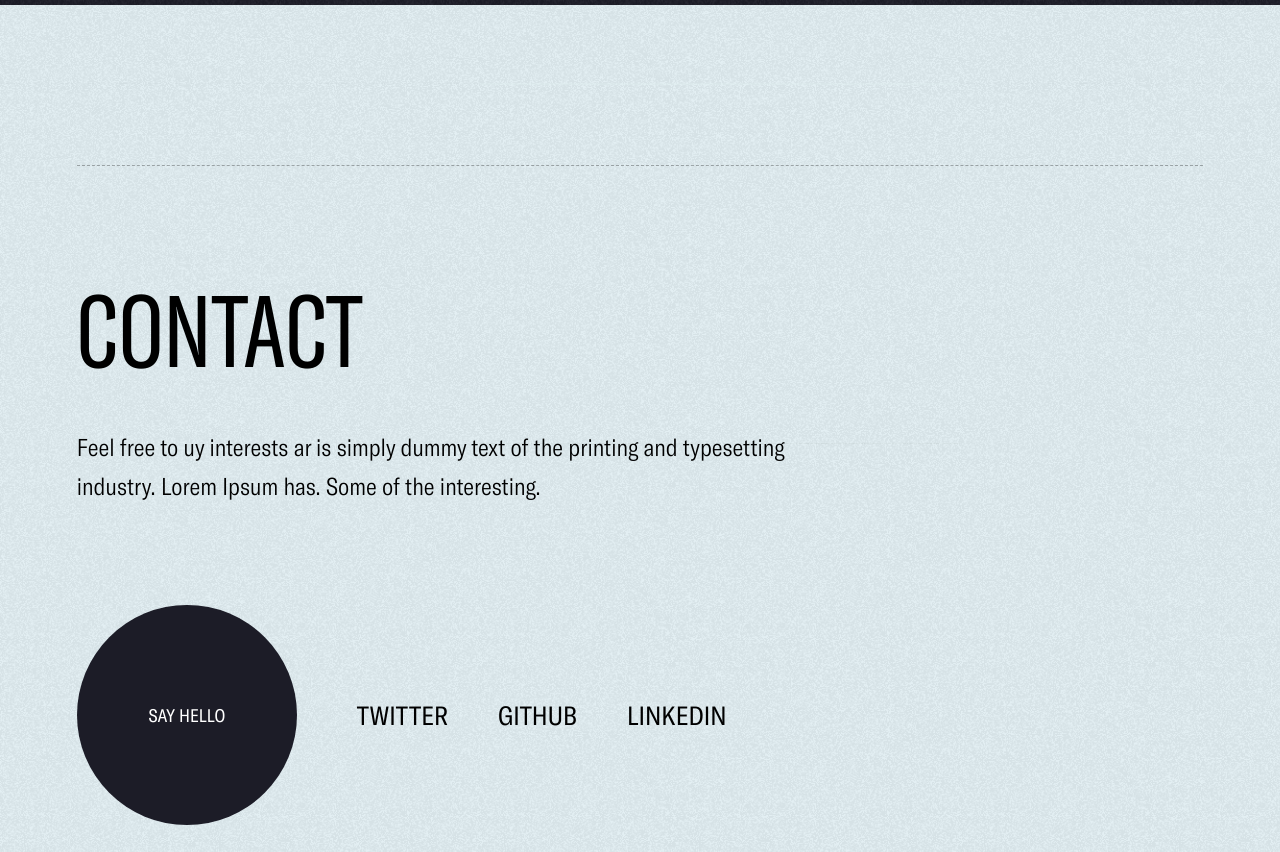
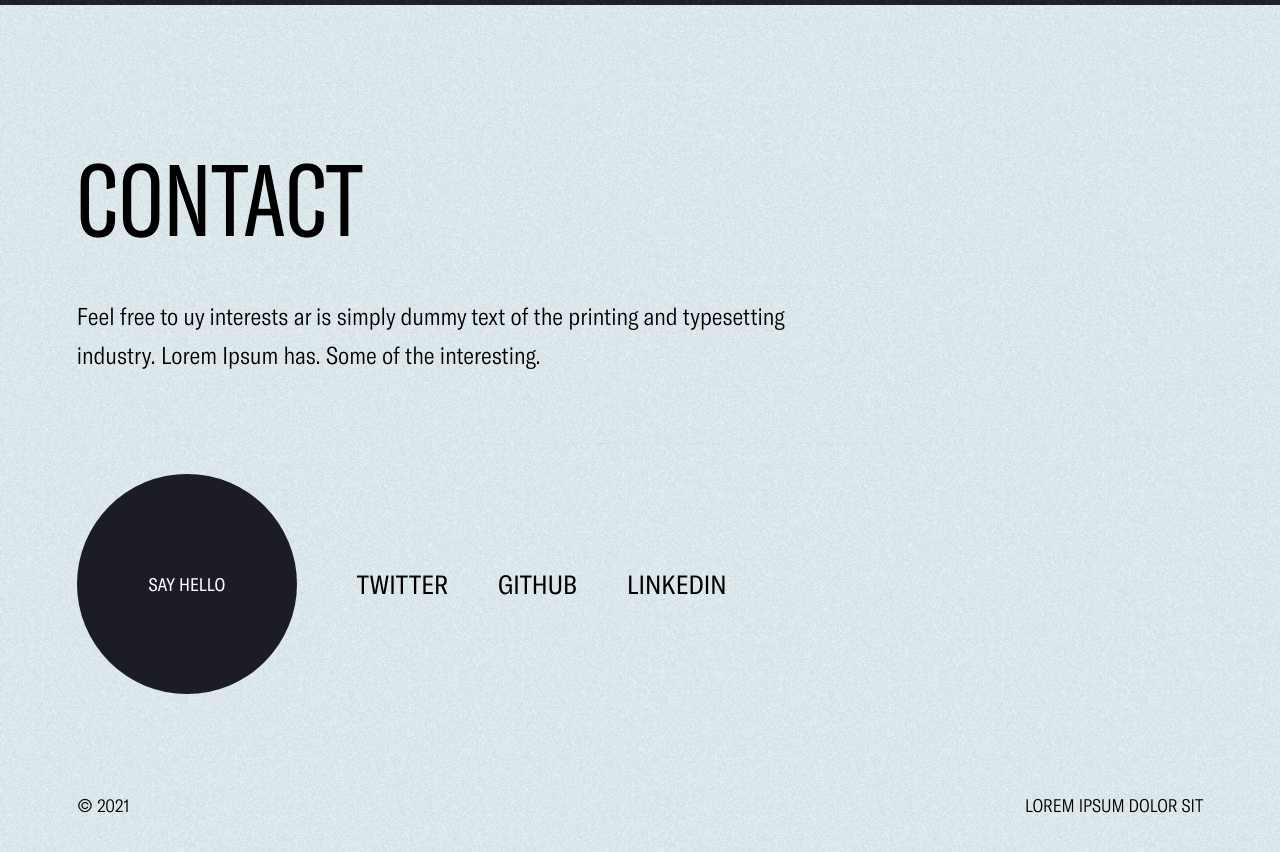
Before and after one commit to muyixs/muyiwa-website, a Nuxt app: page / in a window 1280 px wide. Shown: the part 2973-3825 px from the top of the page. Built offline with nearby package versions, Linux system fonts and the light colour scheme.

Commit message:
refactor footer style

```diff
--- a/assets/scss/utils/typography.scss
+++ b/assets/scss/utils/typography.scss
@@ -16,7 +16,7 @@ h3,
 	}
 
 	@include screen('small') {
-		font-size: 5.5rem;
+		font-size: 5.2rem;
 	}
 }
 
--- a/components/BaseFooter.vue
+++ b/components/BaseFooter.vue
@@ -28,13 +28,10 @@ export default {
 
 <style lang="scss" scoped>
 .c-footer {
-  margin: 160px 0 20px;
-  padding-top: 100px;
-  border-top: 1px dashed rgba(0, 0, 0, 0.3);
+  margin: 130px 0 20px;
 
   @include screen('small') {
-    margin-top: 90px;
-    padding-top: 60px;
+    margin-top: 80px;
   }
 
   &__subtext {
--- a/pages/blog/_article.vue
+++ b/pages/blog/_article.vue
@@ -127,7 +127,12 @@ export default {
 
 <style lang="scss" scoped>
 .c-article {
-  padding-top: 13vh;
+  padding: 13vh 0 150px;
+  border-bottom: 1px dashed rgba(0, 0, 0, 0.3);
+
+  @include screen('small') {
+    padding-bottom: 70px;
+  }
 
   &__container {
     width: 100%;
--- a/pages/blog/index.vue
+++ b/pages/blog/index.vue
@@ -196,12 +196,15 @@ export default {
 
 <style lang="scss" scoped>
 .c-blog {
-  padding-top: 13vh;
+  padding: 13vh 0 150px;
+  border-bottom: 1px dashed rgba(0, 0, 0, 0.3);
+
+  @include screen('small') {
+    padding-bottom: 70px;
+  }
 
   &__page-subtext {
     max-width: 750px;
-    // font-size: 2.6rem;
-    // line-height: 35px;
     margin-top: 30px;
   }
 
```
